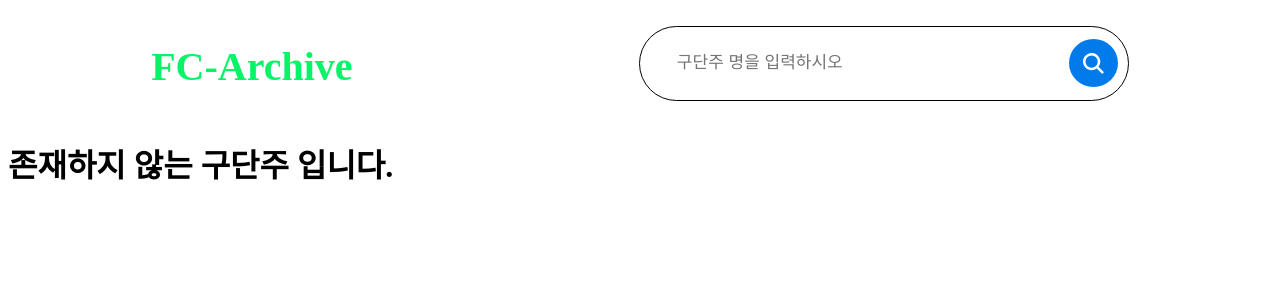
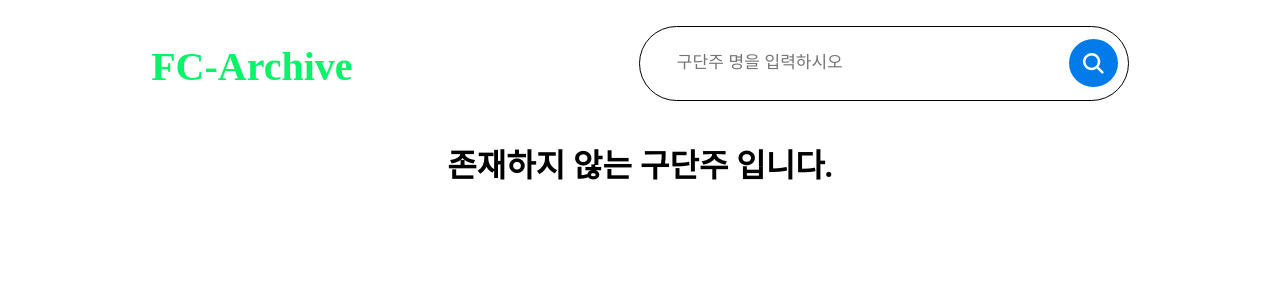
Before and after one commit to owen970517/FC-Archive, a React (Create React App) app: page /search in a window 1280 px wide. Shown: the top 300 px of the page. Built offline with nearby package versions, Linux system fonts and the light colour scheme; no server answers.

Commit message:
refactor: 최근 매치 보여주는 코드 개선

```diff
--- a/src/components/Match.tsx
+++ b/src/components/Match.tsx
@@ -11,6 +11,7 @@ import MatchType from './MatchType';
 import Matches from './Matches';
 import { matchActions } from '../store/matchSlice';
 import LoadingSpinner from '../common/LoadingSpinner';
+import styled from 'styled-components';
 dayjs.extend(relativeTime);
 dayjs.locale("ko");
 
@@ -39,7 +40,7 @@ const Match = () => {
             }
         };
         fetchMatchId();
-    }, [ouid, type, offset, isLoadingMore,isLoading, dispatch]);
+    }, [ouid, type, offset, isLoadingMore, isLoading, dispatch, allMatchId.length]);
 
     useEffect(() => {
         if (allMatchId.length > 0) {
@@ -52,7 +53,6 @@ const Match = () => {
                     console.error(error);
                 }
             }
-
             const promises = allMatchId.map(id => fetchMatchDetails(id));
             Promise.all(promises).then(results => {
                 dispatch(matchActions.setAllMatchInfo(results))
@@ -83,10 +83,16 @@ const Match = () => {
                         <h1>기록된 전적이 없습니다.</h1>
                     </>
                 )
-            ) : <h1>존재하지 않는 구단주 입니다.</h1>
+            ) : <Wrapper><h1>존재하지 않는 구단주 입니다.</h1></Wrapper>
         }
     </>
   )
 }
 
+const Wrapper = styled.div`
+    display: flex;
+    justify-content: center;
+    align-items: center;
+`
+
 export default Match
--- a/src/components/MatchType.tsx
+++ b/src/components/MatchType.tsx
@@ -10,8 +10,8 @@ const MatchType = () => {
     const dispatch = useDispatch()
     const {type} = useSelector((state:RootState) => state.matches)
     const handleMatchType = (e:React.MouseEvent<HTMLButtonElement>) => {
+        dispatch(matchActions.initState());
         dispatch(matchActions.setType(Number(e.currentTarget.value)))
-        dispatch(matchActions.initState());
     }
 
   return (
--- a/src/components/Matches.tsx
+++ b/src/components/Matches.tsx
@@ -16,9 +16,8 @@ const Matches = () => {
   const {allMatchInfo,openList,offset,isLoadingMore} = useSelector((state:RootState) => state.matches)
   const {ouid} = useSelector((state:RootState) => state.user)
   const handleLoadMore = () => {
-    dispatch(matchActions.setIsLoading(false))
+    dispatch(matchActions.setOffset(offset+10))
     dispatch(matchActions.setIsLoadingMore(true))
-    dispatch(matchActions.setOffset(offset+10))
   }
 
   const handleOpen = (id:string) => {
@@ -26,10 +25,10 @@ const Matches = () => {
   }
 
   const clickNickname = (id:string) => {
+    dispatch(matchActions.initState())
     dispatch(userActions.setOuid(id))
-    dispatch(matchActions.initState())
   }
-  console.log(isLoadingMore)
+
   return (
     <>
       {allMatchInfo.map((match: IMatchInfo, idx) => {
@@ -54,14 +53,13 @@ const Matches = () => {
             </MatchLists>
             {openList.map((now, idx) => now === match.matchId && <MatchDetail key={idx} match={match}/>)}
             {isLast && (
+              isLoadingMore ?
+                <LoadingSpinner/> :
                 <ButtonWrapper>
-                  {isLoadingMore ? (
-                    <LoadingSpinner /> // 로딩 스피너 컴포넌트를 표시
-                  ) : (
-                    <MoreButton onClick={handleLoadMore}>더 보기</MoreButton> // 로딩 중이 아니면 더 보기 버튼을 표시
-                  )}
+                  <MoreButton onClick={handleLoadMore}>더 보기</MoreButton>
                 </ButtonWrapper>
-              )}
+              )
+            }
           </React.Fragment>
         )
       })}
```
